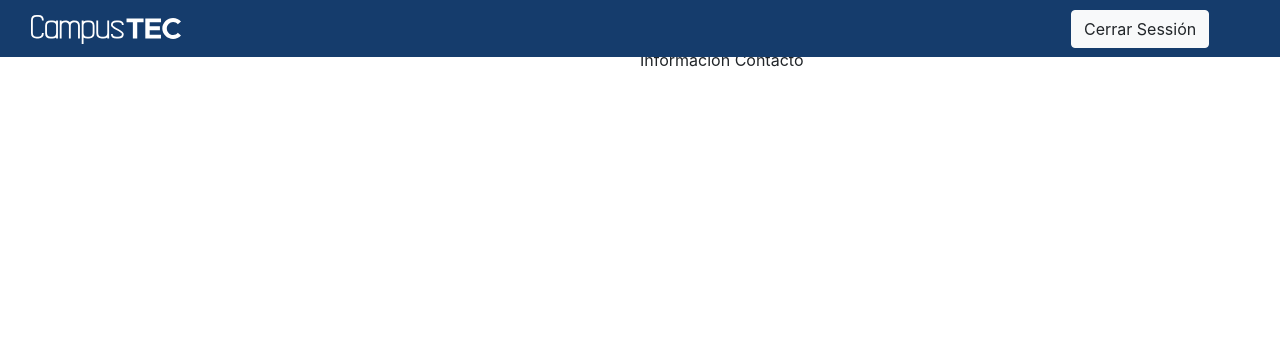
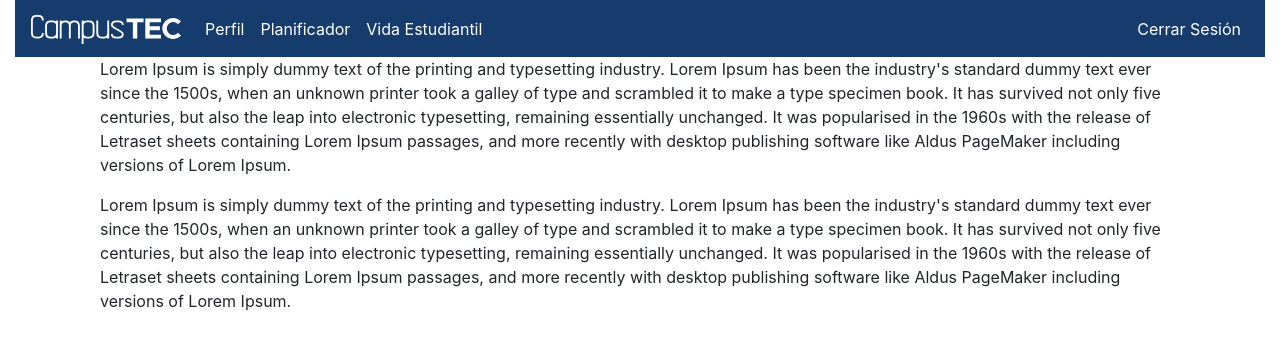
Before and after one commit to VOID07/Campus-TEC, a React (Create React App) app in the folder front-end/: page /profile in a window 1280 px wide. Shown: the top 350 px of the page. Built offline with nearby package versions, Linux system fonts and the light colour scheme.

Commit message:
navbar para estudiante

```diff
--- a/front-end/package.json
+++ b/front-end/package.json
@@ -15,7 +15,8 @@
     "react-router-dom": "^5.2.0",
     "react-scripts": "3.4.3",
     "react-test-renderer": "^16.13.1",
-    "redux": "4.0.5"
+    "redux": "4.0.5",
+    "styled-components": "^5.1.1"
   },
   "scripts": {
     "start": "react-scripts start",
--- a/front-end/public/index.html
+++ b/front-end/public/index.html
@@ -24,6 +24,13 @@
       work correctly both with client-side routing and a non-root public URL.
       Learn how to configure a non-root public URL by running `npm run build`.
     -->
+
+    <link
+            rel="stylesheet"
+            href="https://maxcdn.bootstrapcdn.com/bootstrap/4.5.0/css/bootstrap.min.css"
+            integrity="sha384-9aIt2nRpC12Uk9gS9baDl411NQApFmC26EwAOH8WgZl5MYYxFfc+NcPb1dKGj7Sk"
+            crossorigin="anonymous"
+    />
     <title>React App</title>
   </head>
   <body>
--- a/front-end/src/App.jsx
+++ b/front-end/src/App.jsx
@@ -16,15 +16,8 @@ function App() {
     <Provider store={store}>
       <Router>
         <Switch>
-          <Route path="/login">
-            <Login />
-          </Route>
-          <Route path="/profile">
-            <PerfilEstudiante/>
-          </Route>
-          <Route path="/" exact>
-            <Login />
-          </Route>
+          <Route path="/" exact> <Login /> </Route>
+          <Route path="/profile"><PerfilEstudiante/> </Route>
         </Switch>
       </Router>
     </Provider>
--- /dev/null
+++ b/front-end/src/componets/NavigationBar.js
@@ -0,0 +1,39 @@
+import React from 'react';
+import {Nav, Navbar} from 'react-bootstrap';
+import styled from 'styled-components';
+import logo from "../img/logo.svg";
+
+
+const Styles = styled.div`
+    .navbar{
+        background-color: #153c6c;
+    }
+
+    .navbar-brand, .navbar-nav .nav-link{
+        color: white;
+
+        &:hover{
+            color:#d2d2d2;
+        }
+    }
+`;
+
+
+export const NavigationBar = () => (
+    <Styles>
+        <Navbar expand="lg">
+                <Navbar.Brand><img src={logo} alt="logo" className="logoEdit" /></Navbar.Brand>
+                <Navbar.Toggle aria-controls="basic-navbar-nav"/>
+                <Navbar.Collapse id="basic-navbar-nav">
+                        <Nav className="mr-auto">
+                                <Nav.Item><Nav.Link href="/profile">Perfil</Nav.Link></Nav.Item>
+                                <Nav.Item><Nav.Link href="/plan">Planificador</Nav.Link></Nav.Item>
+                                <Nav.Item><Nav.Link href="/vida">Vida Estudiantil</Nav.Link></Nav.Item>
+                        </Nav>
+                        <Nav>
+                                <Nav.Item><Nav.Link href="/">Cerrar Sesión</Nav.Link></Nav.Item>
+                        </Nav>
+                </Navbar.Collapse>
+        </Navbar>
+    </Styles>
+)
--- a/front-end/src/componets/perfil-estudiante/index.jsx
+++ b/front-end/src/componets/perfil-estudiante/index.jsx
@@ -10,8 +10,9 @@ import { connect } from "react-redux";
 import { Redirect } from "react-router-dom";
 
 import { setUserPass } from "./../../store/tipo_usuario/action";
-import "./login.css";
+import "./perfil-estudiante.css";
 import logo from "../../img/logo.svg";
+import { NavigationBar } from "../NavigationBar";
 import postUserPassEstudiante from "./../../queries/axios";
 
 // import setUserType from "../../store/tipo_usuario/action"
@@ -31,46 +32,22 @@ class PerfilEstudiante extends React.Component {
   }
 
 
-  renderLogin(){
+  renderPerfilEstudiante(){
     return (
-      <Container className="App">
+        <Container fluid>
+          <NavigationBar/>
+
           <Container>
-          <Navbar className="NavBarTop" fixed="top">
-            <Col md={6}>
-              <Navbar.Brand href="#">
-                <div>
-                  <img src={logo} alt="logo" className="logoEdit" />
-                </div>
-              </Navbar.Brand>
-            </Col>
-            <Col md={{span:2, offset:4}}>
-              <div>
-                <Button variant="light">Cerrar Sessión</Button>
-              </div>
-            </Col>
-
-          </Navbar>
-        </Container>
-
-        <Container fluid>
-          <Row>
               <Col>
-              <Row>
-                <Col>
-                  Imagen
+                  <p>
+                      Lorem Ipsum is simply dummy text of the printing and typesetting industry. Lorem Ipsum has been the industry's standard dummy text ever since the 1500s, when an unknown printer took a galley of type and scrambled it to make a type specimen book. It has survived not only five centuries, but also the leap into electronic typesetting, remaining essentially unchanged. It was popularised in the 1960s with the release of Letraset sheets containing Lorem Ipsum passages, and more recently with desktop publishing software like Aldus PageMaker including versions of Lorem Ipsum.
+                  </p>
               </Col>
               <Col>
-                  Información Personal
+                  <p>
+                      Lorem Ipsum is simply dummy text of the printing and typesetting industry. Lorem Ipsum has been the industry's standard dummy text ever since the 1500s, when an unknown printer took a galley of type and scrambled it to make a type specimen book. It has survived not only five centuries, but also the leap into electronic typesetting, remaining essentially unchanged. It was popularised in the 1960s with the release of Letraset sheets containing Lorem Ipsum passages, and more recently with desktop publishing software like Aldus PageMaker including versions of Lorem Ipsum.
+                  </p>
               </Col>
-              </Row>
-              <Row>
-                Información Contacto
-              </Row>
-            </Col>
-            <Col>
-              Cursos Matriculados
-            </Col>
-          </Row>
           </Container>
 
         </Container>
@@ -81,7 +58,7 @@ class PerfilEstudiante extends React.Component {
     return(
        <Redirect
             to={{
-              pathname: "/login"
+              pathname: "/"
             }}
           />
     );
@@ -89,7 +66,7 @@ class PerfilEstudiante extends React.Component {
 
   render() {
     return(
-    this.state.logged ? this.renderLogin() : this.redirectToProfile()
+    this.state.logged ? this.renderPerfilEstudiante() : this.redirectToLogin()
     );
 
   }
--- a/front-end/src/componets/perfil-estudiante/login.css
+++ /dev/null
@@ -1,78 +0,0 @@
-
-.App {
-    display: flex;
-    flex: 1;
-    justify-content: space-between;
-    align-items: space-between;
-  }
-
-  .Logo {
-    display: flex;
-    padding-left: 50px;
-    padding-right: 50px;
-    padding-top: 30px;
-    padding-left: 30px;
-    flex-direction: column;
-    font-family: "Mulish", sans-serif;
-    font-size: calc(5px + 1vmin);
-    background-color: #153c6c;
-    color: white;
-    text-align: center;
-    border-radius: 4px 4px 0px 0px;
-  }
-  .logoEdit {
-    width: 150px;
-  }
-
-  .NavBarTop {
-    background-color: #153c6c;
-  }
-  .NavBarBot {
-    position: absolute;
-    left: 0;
-    bottom: 0;
-    right: 0;
-    background-color: #153c6c;
-    height: 50px;
-  }
-  .infoPersonal{
-    position: absolute;
-  }
-  .infoContacto{
-    position: absolute;
-  }
-  .cursos{
-    position: absolute;
-  }
-
-
-  .Form {
-    text-align: left;
-    font-family: "Roboto", sans-serif;
-    display: flex;
-    flex-direction: column;
-  }
-
-  .Card {
-    align-self: center;
-    width: 25rem;
-    height: 28.5rem;
-    margin-top: calc(50px + 5rem);
-    margin-bottom: 60px;
-  }
-
-  .CardBody {
-    display: flex;
-    flex-direction: column;
-    align-content: center;
-  }
-
-  .checkBoxes {
-    display: flex;
-    flex-direction: row;
-    justify-content: space-between;
-  }
-
-  .loginBtn {
-    background-color: #153c6c;
-  }
--- /dev/null
+++ b/front-end/src/componets/perfil-estudiante/perfil-estudiante.css
@@ -0,0 +1,20 @@
+
+  .Card {
+    align-self: center;
+    width: 25rem;
+    height: 28.5rem;
+    margin-top: calc(50px + 5rem);
+    margin-bottom: 60px;
+  }
+
+  .CardBody {
+    display: flex;
+    flex-direction: column;
+    align-content: center;
+  }
+
+  .midContainer{
+    font-family: "Roboto", sans-serif;
+    padding-top: 60px;
+    justify-content: center;
+  }
```
Also changed, not shown: 1 other file (tests, documents, lock files or other folders). Lines whose indentation alone changed are shown as unchanged.
